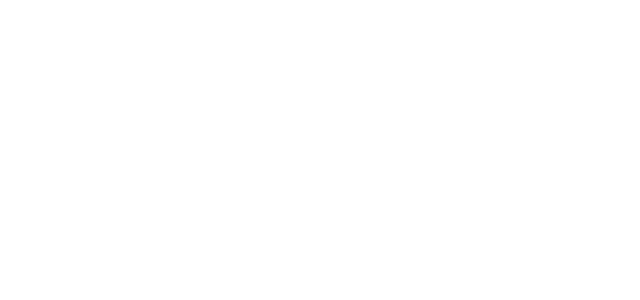
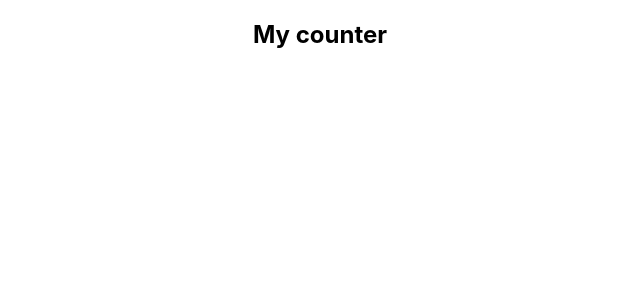
Before and after one commit to DavisChang/react-testing-unit-and-e2e, a React (Create React App) app: page / in a window 1280 px wide. Shown: the top 300 px of the page, without its empty margins (320-960 px from the left). Built offline with nearby package versions, Linux system fonts and the light colour scheme.

Commit message:
first testing case for header

```diff
--- a/src/App.js
+++ b/src/App.js
@@ -1,8 +1,10 @@
 import './App.css';
+import Counter from './Counter/Counter'
 
 function App() {
   return (
     <div className="App">
+      <Counter />
     </div>
   );
 }
--- /dev/null
+++ b/src/Counter/Counter.jsx
@@ -0,0 +1,11 @@
+import React from 'react'
+
+function Counter() {
+  return (
+    <div>
+      <h2 data-testid="header">My counter</h2>
+    </div>
+  )
+}
+
+export default Counter
```
Also changed, not shown: 1 other file (tests, documents, lock files or other folders).
